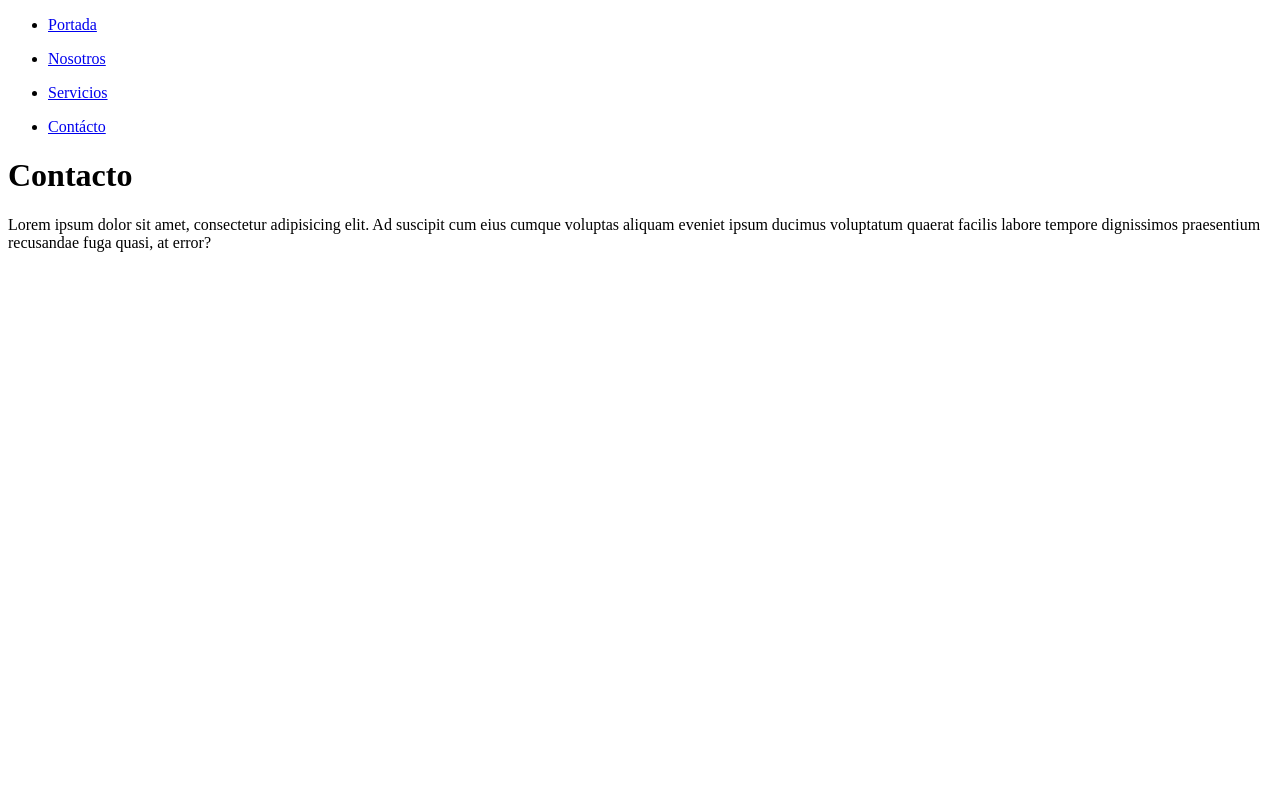
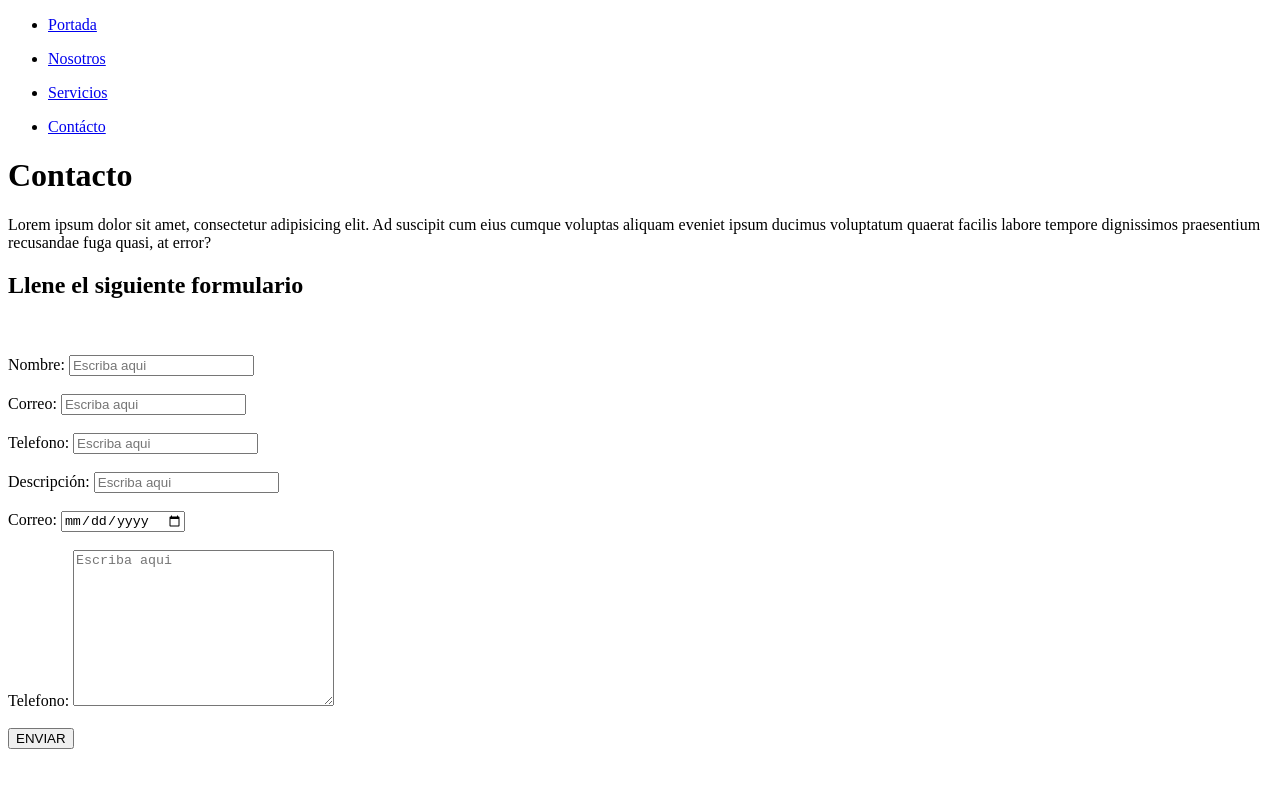
Before and after one commit to ValFa123/2824003, a plain HTML site: page Contactos.html in a window 1280 px wide. Drawn offline with Linux system fonts and the light colour scheme.

Commit message:
formulario sin validar

```diff
--- a/Contactos.html
+++ b/Contactos.html
@@ -39,6 +39,36 @@
       ipsum
       ducimus voluptatum quaerat facilis labore tempore dignissimos praesentium recusandae fuga quasi, at error?
     </p>
+    <!-- Formulario sin validar -->
+    <form action="get">
+      <h2>Llene el siguiente formulario</h2>
+      <br><br>
+      <label for="Nombre">Nombre:
+        <input type="text" name="Nombre" id="Nombre" placeholder="Escriba aqui">
+      </label>
+      <br><br>
+      <label for="correo"> Correo:
+        <input type="email" name="correo" id="correo" placeholder="Escriba aqui">
+      </label>
+      <br><br>
+      <label for="telefono">Telefono:
+        <input type="tel" name="telefono" id="telefono" placeholder="Escriba aqui">
+      </label>
+      <br><br>
+      <label for="Nombre">Descripción:
+        <input type="text" name="Descripción" id="Descripción" placeholder="Escriba aqui">
+      </label>
+      <br><br>
+      <label for="fecha"> Correo:
+        <input type="date" name="fecha" id="fecha" placeholder="Escriba aqui">
+      </label>
+      <br><br>
+      <label for="Observaciones">Telefono:
+       <textarea name="Observaciones" id="Observaciones" cols="30" rows="10" placeholder="Escriba aqui"></textarea>
+      </label>
+      <br><br>
+      <input type="submit" value="ENVIAR">
+    </form>
   </Main>
 </body>
 
```
